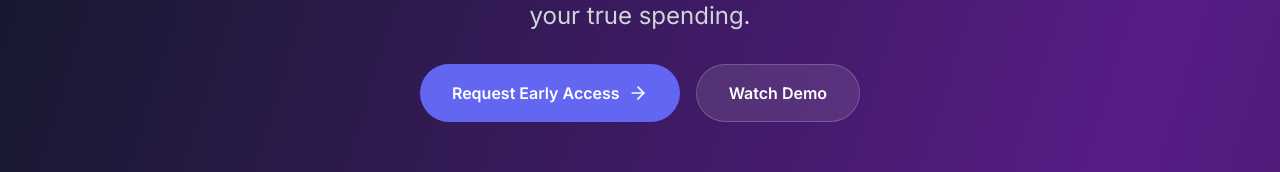
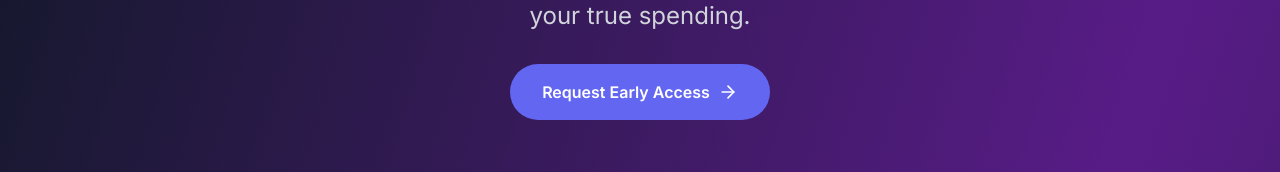
Before and after one commit to Victor-Su-Ortiz/finance_tracker_website, a Next.js app: page / in a window 1280 px wide. Shown: the part 348-520 px from the top of the page. Built offline with nearby package versions, Linux system fonts and the light colour scheme; no server answers.

Commit message:
remove the watch demo button

```diff
--- a/components/Hero.js
+++ b/components/Hero.js
@@ -34,13 +34,13 @@ export default function Hero() {
             >
               Request Early Access <ArrowRight className="w-5 h-5" />
             </motion.button>
-            <motion.button
+            {/* <motion.button
               whileHover={{ scale: 1.05 }}
               whileTap={{ scale: 0.95 }}
               className="glass-effect px-8 py-4 rounded-full font-semibold hover:bg-white/20 transition-colors"
             >
               Watch Demo
-            </motion.button>
+            </motion.button> */}
           </div>
         </motion.div>
 
```
